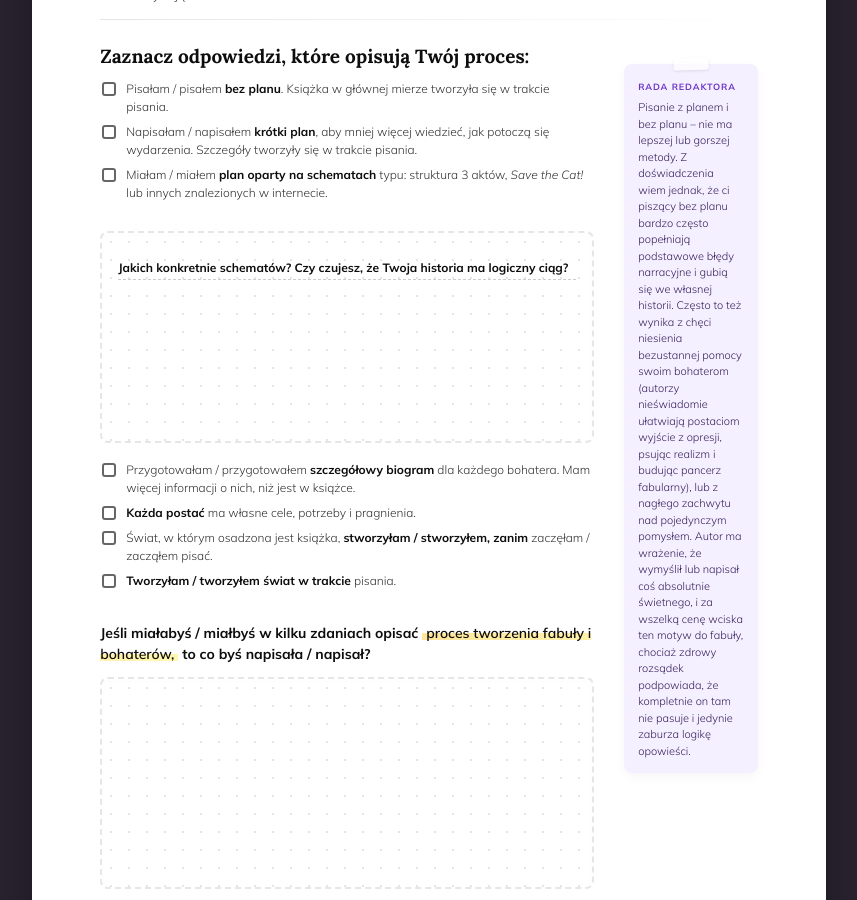
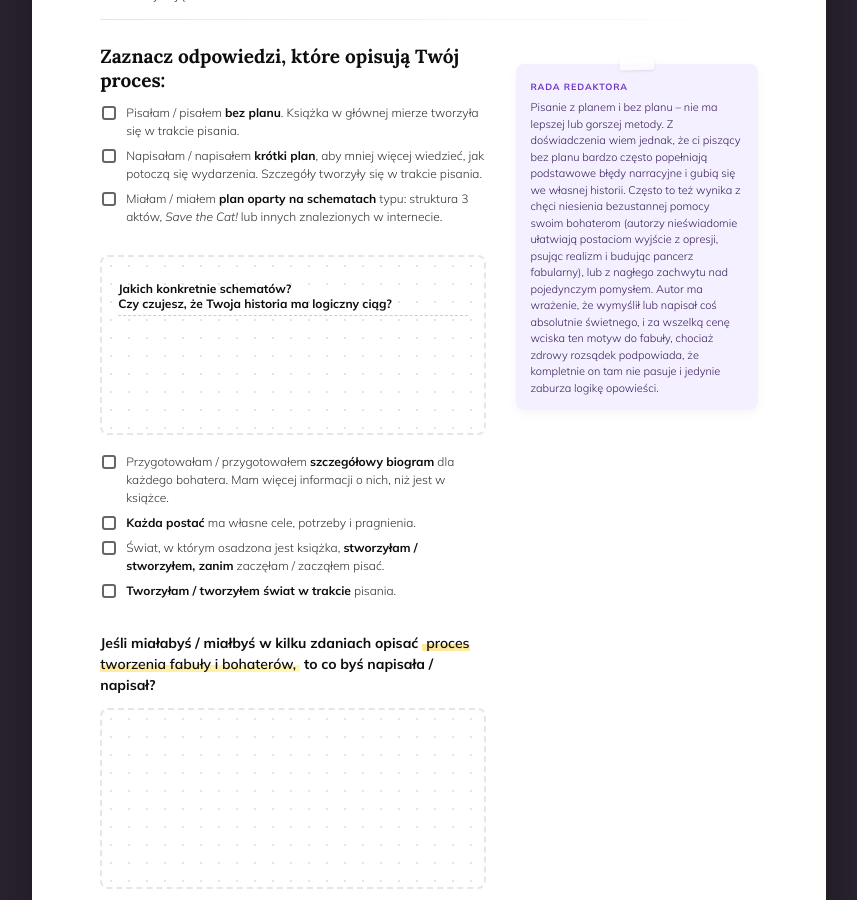
Before and after one commit to Bonnie00726/nataliaszoppa, a Jekyll site: the page arkusz diagnostyczny.html, which Jekyll copies as it is, in a window 1280 px wide and 900 px high, scrolled down 7112 px. Shown: the whole window, without its empty margins (211-1068 px from the left). Built offline with Jekyll 4.4.1, drawn with Linux system fonts in a browser that asks for light colours.

Commit message:
Update arkusz diagnostyczny.html

```diff
--- a/arkusz diagnostyczny.html
+++ b/arkusz diagnostyczny.html
@@ -619,7 +619,7 @@
 
       <div class="dot-grid-box short" style="min-height: 50px; margin-bottom: 18px;">
         <div class="fill-list" style="margin-top: 8px;">
-          <div class="fill-row"><span class="fill-label">Jakich konkretnie schematów? Czy czujesz, że Twoja historia ma logiczny ciąg?</span><div class="fill-space"></div></div>
+          <div class="fill-row"><span class="fill-label">Jakich konkretnie schematów? <br>Czy czujesz, że Twoja historia ma logiczny ciąg?</span><div class="fill-space"></div></div>
         </div>
       </div>
 
```
